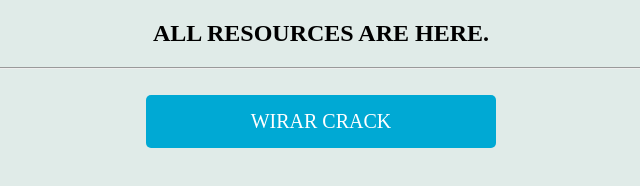
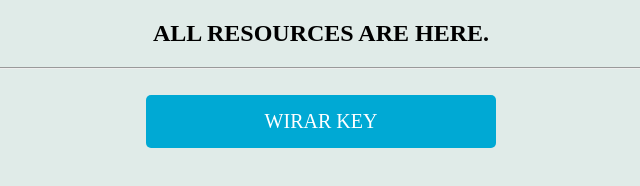
Before and after one commit to adityapokuri229/yt, a plain HTML site: page resource.html in a window 1280 px wide. Shown: the full height of the page, 319-959 px from the left. Drawn offline with Linux system fonts and the light colour scheme.

Commit message:
commited

```diff
--- a/resource.html
+++ b/resource.html
@@ -54,7 +54,7 @@ ALL RESOURCES ARE HERE.
 
 	<BR>
 
-<a href="https://www.mediafire.com/file/hoeihxmhr6ikk02/rarreg.key/file">WIRAR CRACK</a>
+<a href="https://www.mediafire.com/file/hoeihxmhr6ikk02/rarreg.key/file">WIRAR KEY</a>
 
   <br>
 
--- a/styles.css
+++ b/styles.css
@@ -92,6 +92,7 @@ h3 {
 
 .mount{
   padding-bottom: 0px
+
 }
 
 .skill-row{
```
